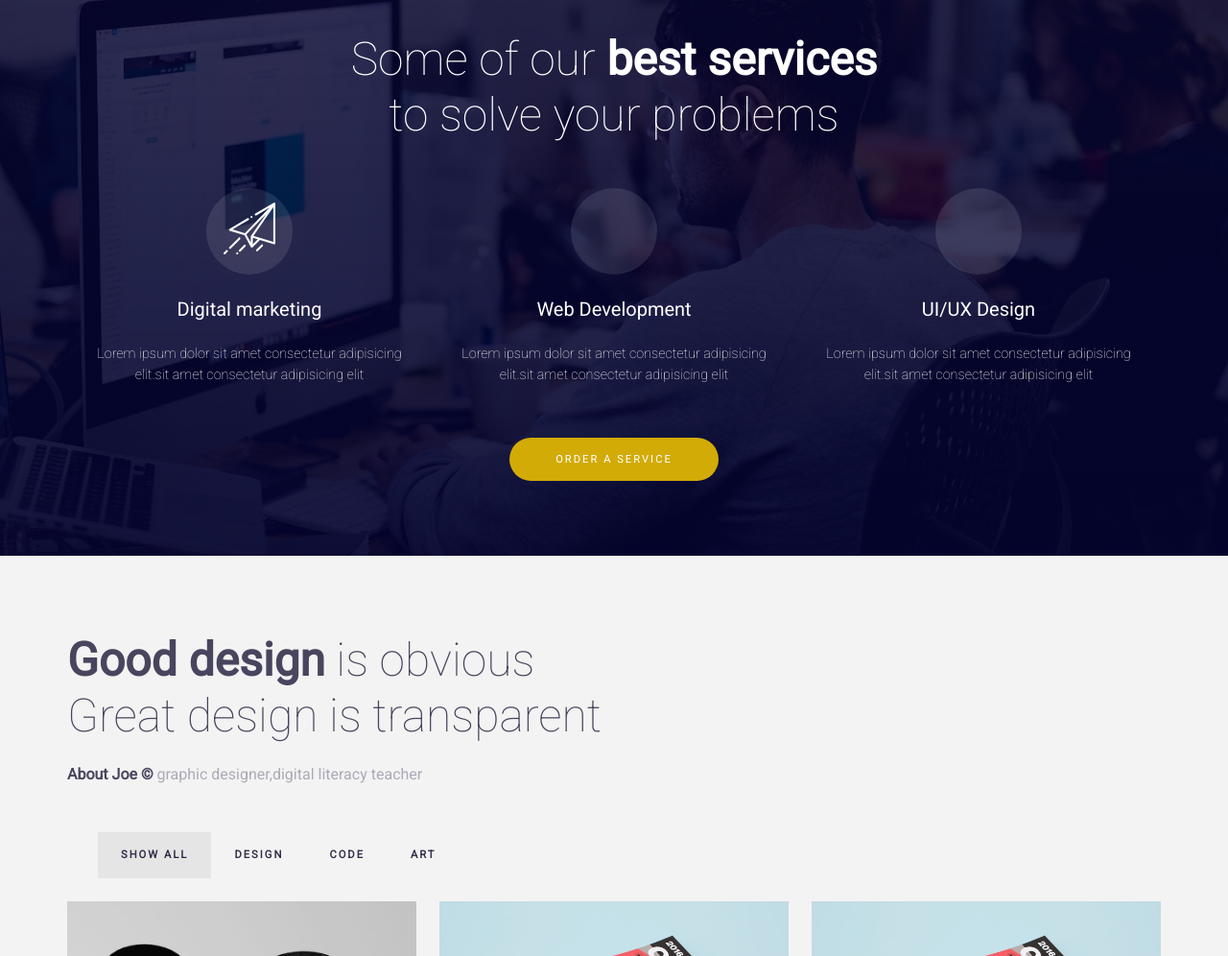
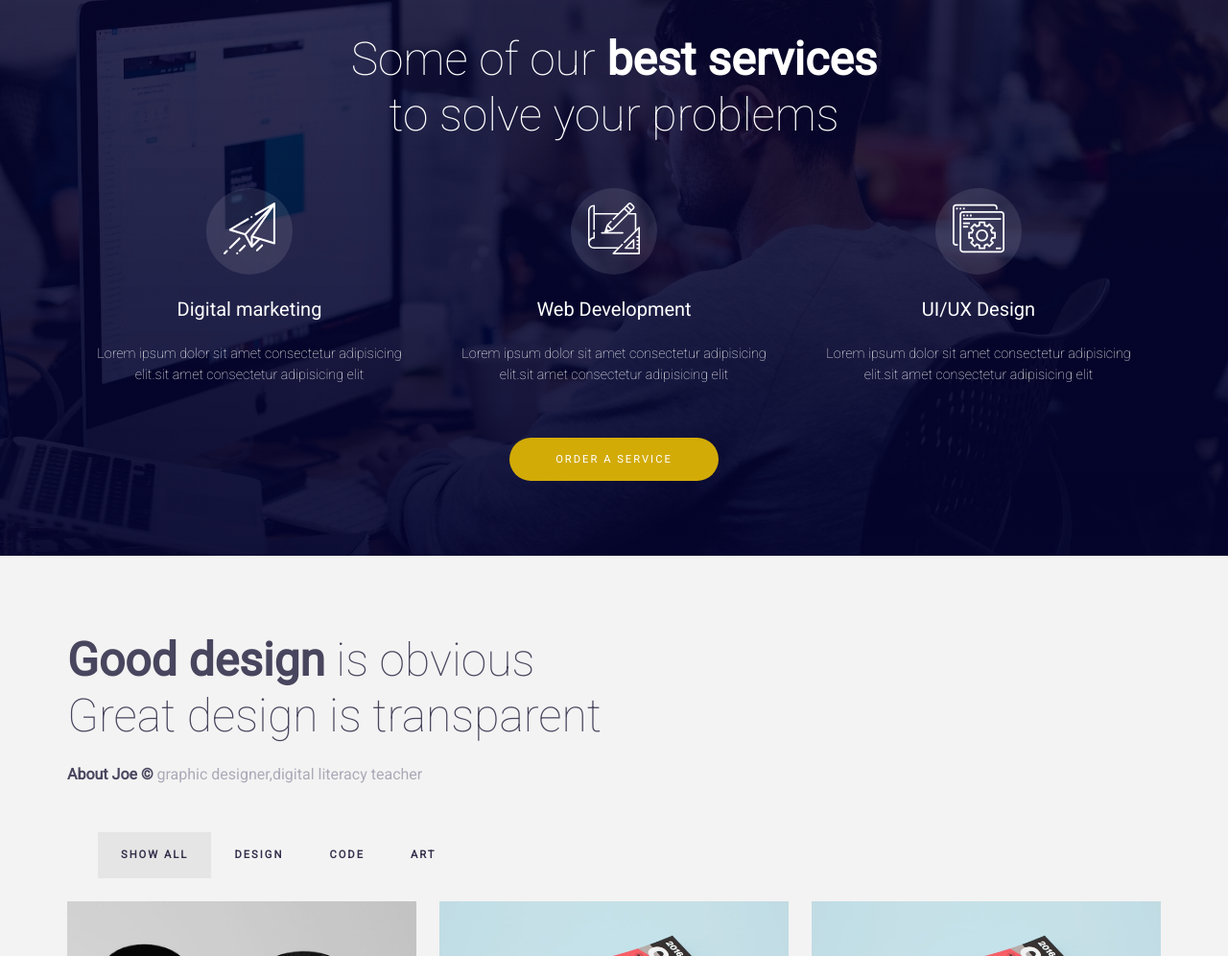
Before and after one commit to Aryan-Singh-Innoraft/CSS-Advance2-Bootstrap, a plain HTML site: page index.html in a window 1280 px wide. Shown: the part 1400-2396 px from the top of the page at 96% size. Drawn offline with nearby package versions, Linux system fonts and the light colour scheme; the site is published under a folder, as on GitHub Pages, so addresses that start at the root find nothing.

Commit message:
second commit

```diff
--- a/custom.css
+++ b/custom.css
@@ -169,7 +169,7 @@ span{
     height:60%;
     display: inline-block;
     margin-top: 15px;
-    background-image: url('/icons/i-sketch_w.svg');
+    background-image: url('./icons/i-sketch_w.svg');
     background-size: contain;
     background-position: center;
 }
@@ -179,7 +179,7 @@ span{
     height:60%;
     display: inline-block;
     margin-top: 15px;
-    background-image: url('/icons/i-feature_w.svg');
+    background-image: url('./icons/i-feature_w.svg');
     background-size: contain;
     background-position: center;
 }
```
